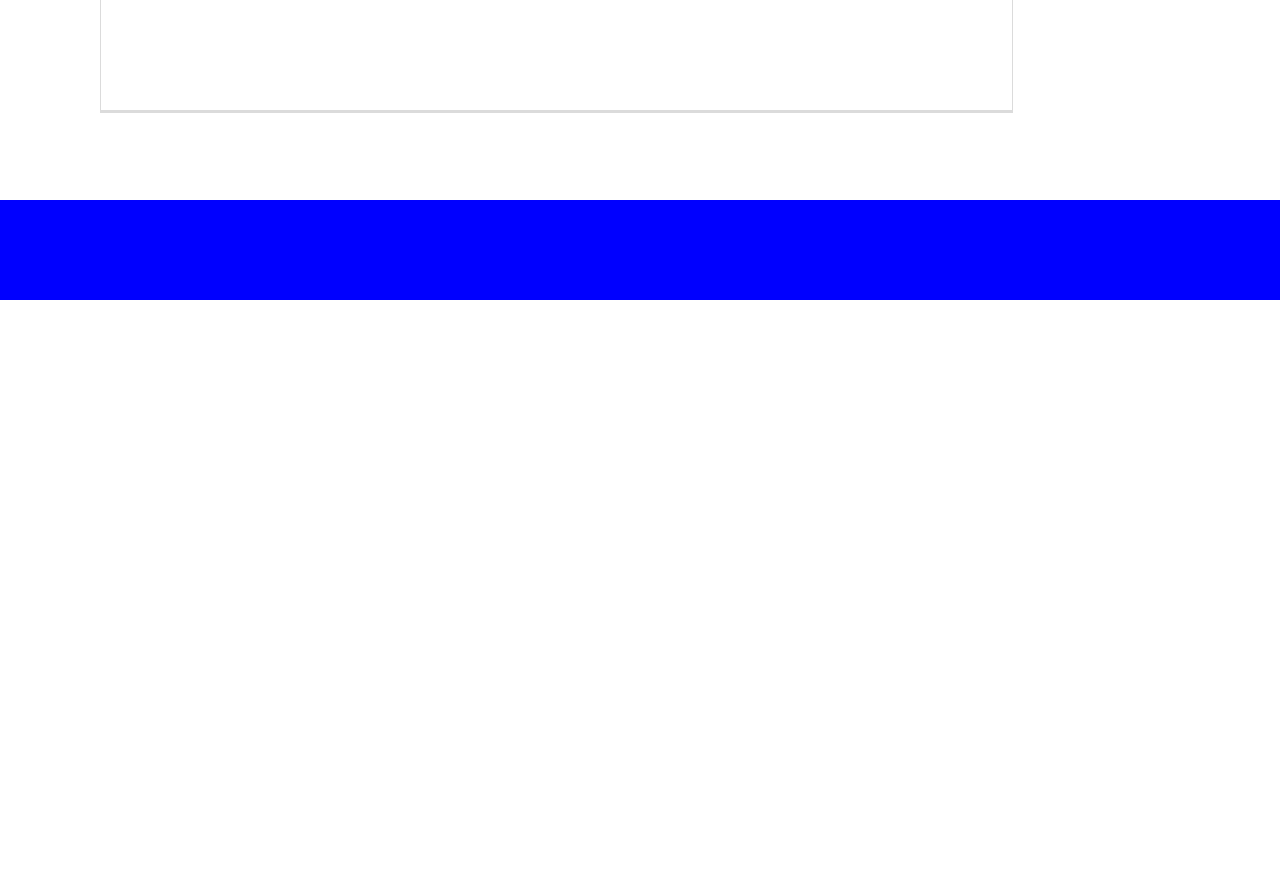
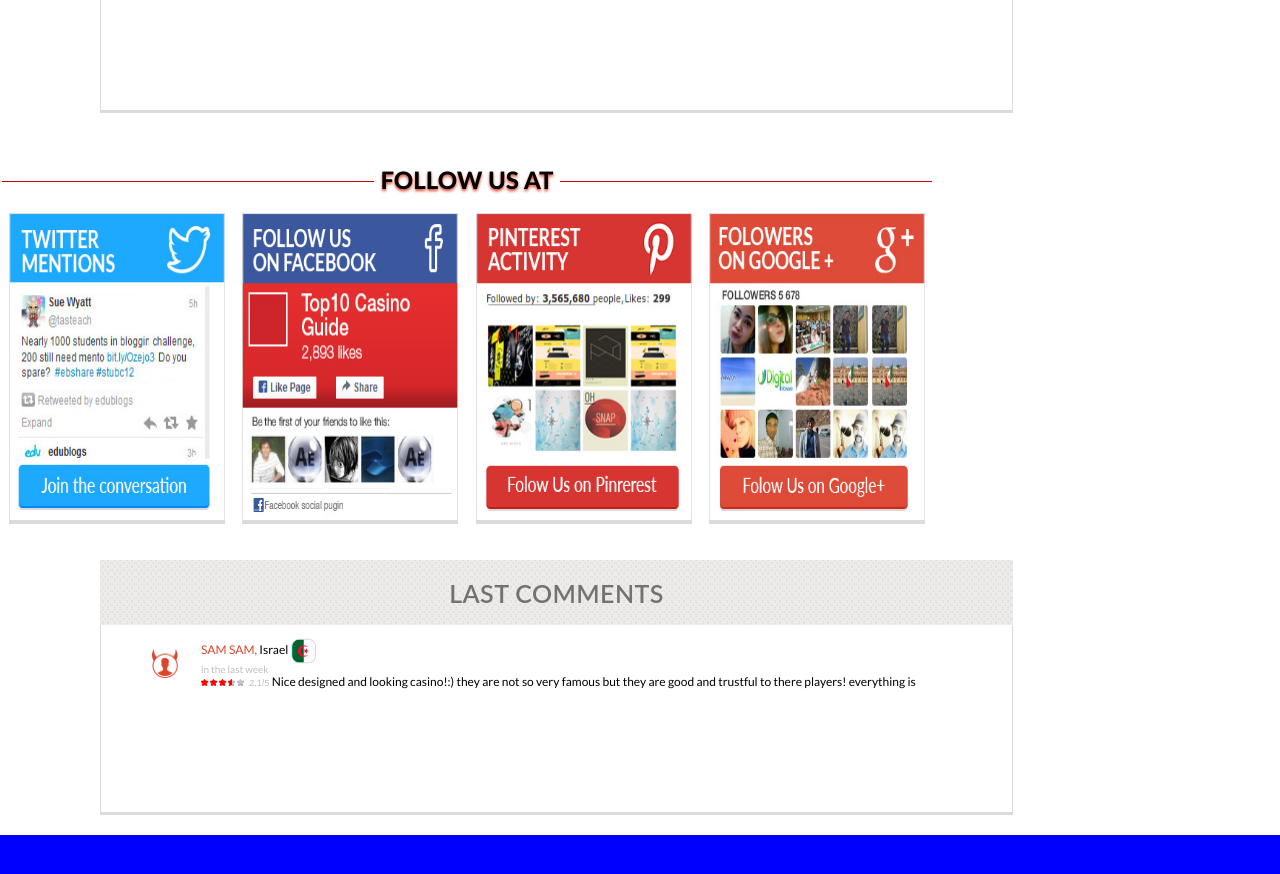
Before and after one commit to Web-Ares/casinosguide, a plain HTML site: page index.html in a window 1280 px wide. Shown: the part 500-1374 px from the top of the page. Before the commit the page ends 800 px from the top, so only its background shows below. Drawn offline with Linux system fonts and the light colour scheme; a web font is replaced by a local one.

Commit message:
last comment

```diff
--- a/css/main.css
+++ b/css/main.css
@@ -444,6 +444,68 @@
     height: 100%;
 }
 /* --------------- /follow-us --------------- */
+.last-comments{
+    font-size: 12px;
+}
+.last-comments__name{
+    line-height: 24px;
+    color:#dc462d;
+}
+.last-comments__week{
+    color:#bfbfbf;
+    display: block;
+    font-size: 10px;
+}
+.last-comments__item{
+    position: relative;
+    margin-left: 70px;
+}
+.last-comments__item:before{
+    content: "";
+    position: absolute;
+    left: -50px;
+    width: 26px;
+    height: 40px;
+    background: url("../img/social.png") no-repeat center;
+    background-size: contain;
+    margin: 0 1px;
+    z-index: 2;
+}
+.last-comments__item:after{
+    content: "";
+    position: absolute;
+    left: -45px;
+    top: 18px;
+    width: 16px;
+    height:20px;
+    background: url("../img/socia-people.png") no-repeat center;
+    background-size: contain;
+    margin: 0 1px;
+    z-index: 2;
+}
+.last-comments__score .top-casinos__rating > div {
+    background: url("../img/score3.png") repeat-x top left;
+    position: absolute;
+    z-index: 1;
+    top: 0;
+    left: 0;
+    height: 8px;
+    background-size: 9px 7px;
+}
+.last-comments__item p{
+    display: inline;
+}
+.last-comments__score{
+    margin-top: 5px;
+    display: inline-block;
+    vertical-align: middle;
+}
+.last-comments_flag{
+    top: 1px;
+}
+/* --------------- last-comments --------------- */
+
+/* --------------- /last-comments --------------- */
 
 @media (min-width: 768px) {
 
--- a/index.html
+++ b/index.html
@@ -178,9 +178,74 @@
                     </div>
                     <!--/top-casinos-->
 
+            </div>
+            <!-- /site__wrap-center -->
+
+            <!-- follow-us -->
+            <div class="follow-us">
+
+                <!--follow-us__title-->
+                <h2 class="follow-us__title">
+                    <span>Follow Us at</span>
+                </h2>
+                <!--/follow-us__title-->
+
+                <!--follow-us__wrap-->
+                <div class="follow-us__wrap">
+
+                    <!--follow-us__item-->
+                    <a class="follow-us__item" href="#">
+                        <img class="follow-us__pic" src="pic/social-twitter.jpg">
+                    </a>
+                    <a class="follow-us__item" href="#">
+                        <img class="follow-us__pic" src="pic/social-face.jpg">
+                    </a>
+                    <a class="follow-us__item" href="#">
+                        <img class="follow-us__pic" src="pic/social-pinteres.jpg">
+                    </a>
+                    <a class="follow-us__item" href="#">
+                        <img class="follow-us__pic" src="pic/social-google.jpg">
+                    </a>
+                    <!--/follow-us__item-->
+
                 </div>
-                <!-- /site__wrap-center -->
+                <!--/follow-us__wrap-->
 
+            </div>
+            <!-- /follow-us -->
+
+            <!-- site__wrap-center -->
+            <div class="site__content__wrap">
+
+                <h1 class="site__title">Last comments</h1><!--/site__title-->
+
+                <div class="site__content__item">
+                    <div class="last-comments">
+                        <div class="last-comments__item">
+                            <span class="last-comments__name">SAM SAM,</span>
+                            <span class="last-comments__flag">Israel</span>
+                            <div class="country-flags sprite-flag-algeria_big last-comments_flag"></div>
+                            <span class="last-comments__week">in the last week</span>
+
+                            <div class="last-comments__score">
+
+                                <!-- top-casinos__rating -->
+                                <div class="top-casinos__rating">
+                                    <div style="width: 71%"></div>
+                                </div>
+                                <!-- /top-casinos__rating -->
+
+                                <!-- top-casinos__score-count -->
+                                <div class="top-casinos__score-count"><span>2.1</span>/5</div>
+                                <!-- /top-casinos__score-count -->
+
+                            </div>
+                            <p>Nice designed and looking casino!:) they are not so very famous but they are good and trustful to there players! everything is </p>
+                        </div>
+                    </div>
+                </div>
+
+            </div>
 
         </div>
         <!-- /site__content -->
```
Also changed, not shown: contact.html (+0 -24 lines), img/score3.png (added), img/socia-people.png (added).
